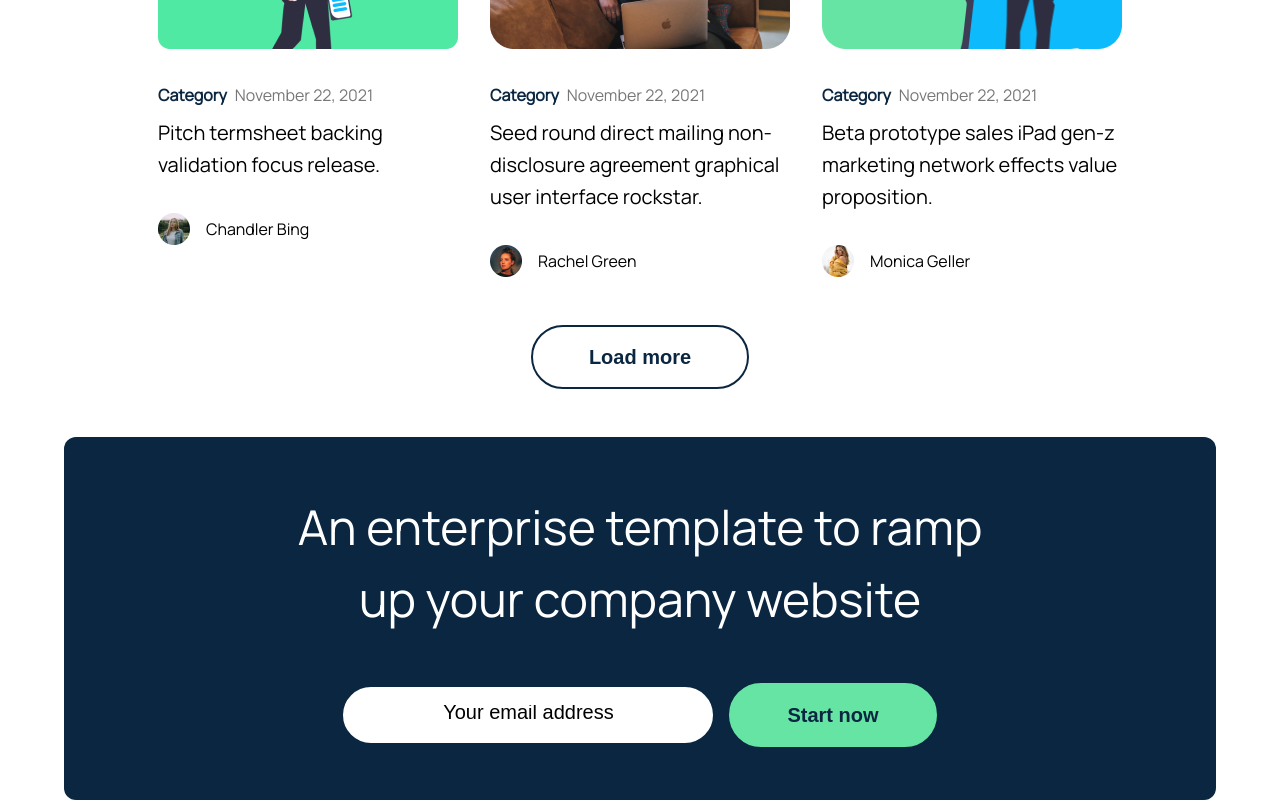
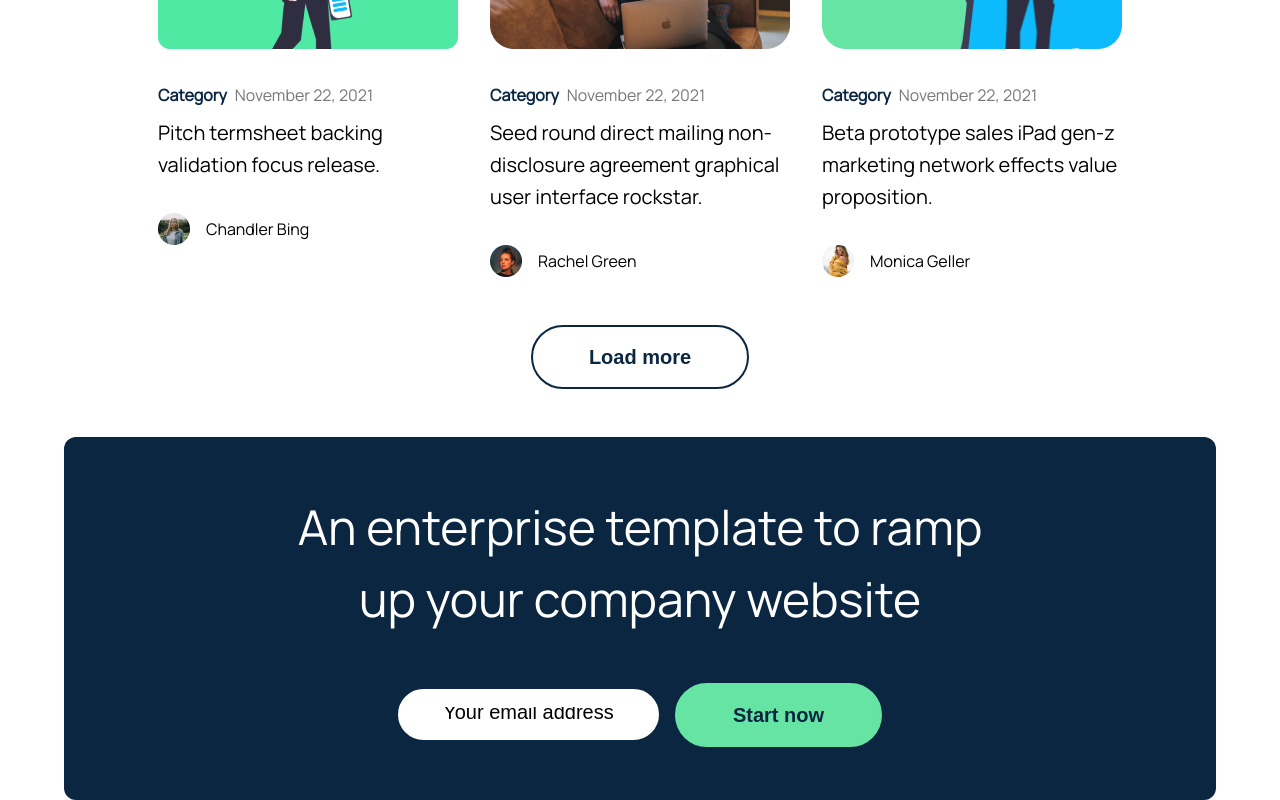
Before and after one commit to Inaboya/prestmit, a React (Create React App) app: page / in a window 1280 px wide. Shown: the part 5264-6064 px from the top of the page. Built offline with nearby package versions, Linux system fonts and the light colour scheme.

Commit message:
fix input form-control blog component

```diff
--- a/src/App.css
+++ b/src/App.css
@@ -631,7 +631,7 @@
   /* border: 2px solid green; */
 }
 
-.blog-2-btn-wrapper {
+/* .blog-2-btn-wrapper {
   width: 370px;
   height: 56px;
   flex-shrink: 0;
@@ -641,7 +641,7 @@
   display: flex;
   justify-content: flex-start;
   align-items: center;
-}
+} */
 
 .form-control {
   width: 100%;
@@ -659,8 +659,8 @@
 
 .blog-2-btn-wrapper {
   display: inline-flex;
-  padding: 16px 56px;
-  justify-content: center;
+  padding: 16px 40px;
+  justify-content: flex-start;
   align-items: center;
   gap: 8px;
   border-radius: 240px;
```
